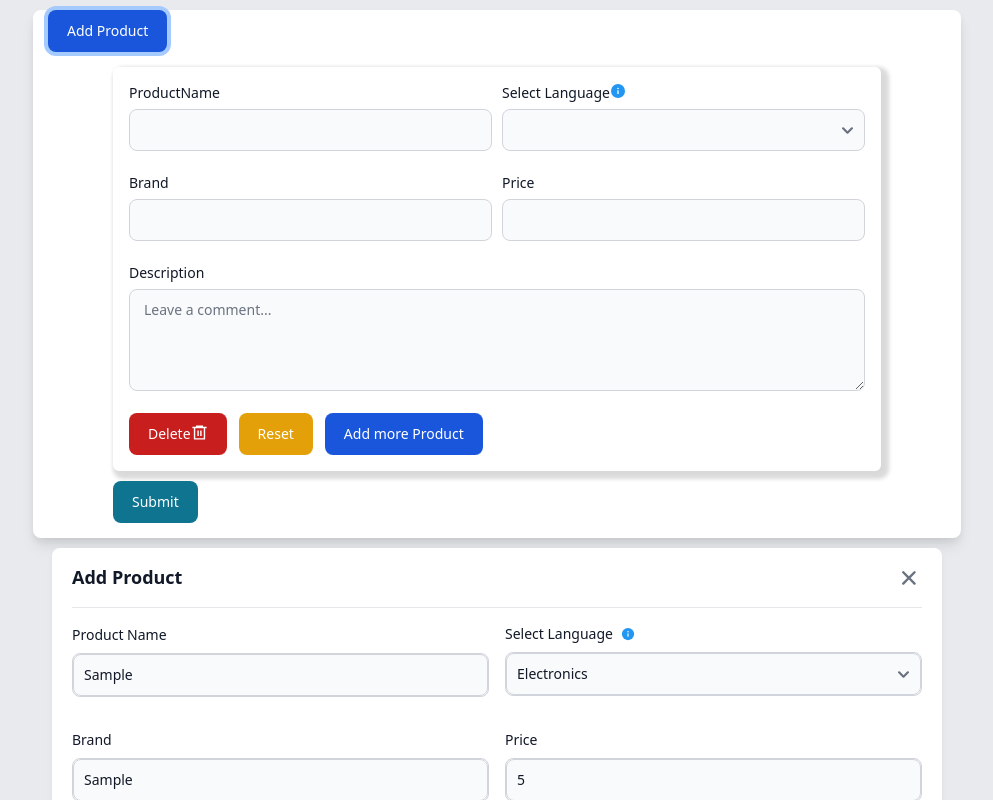
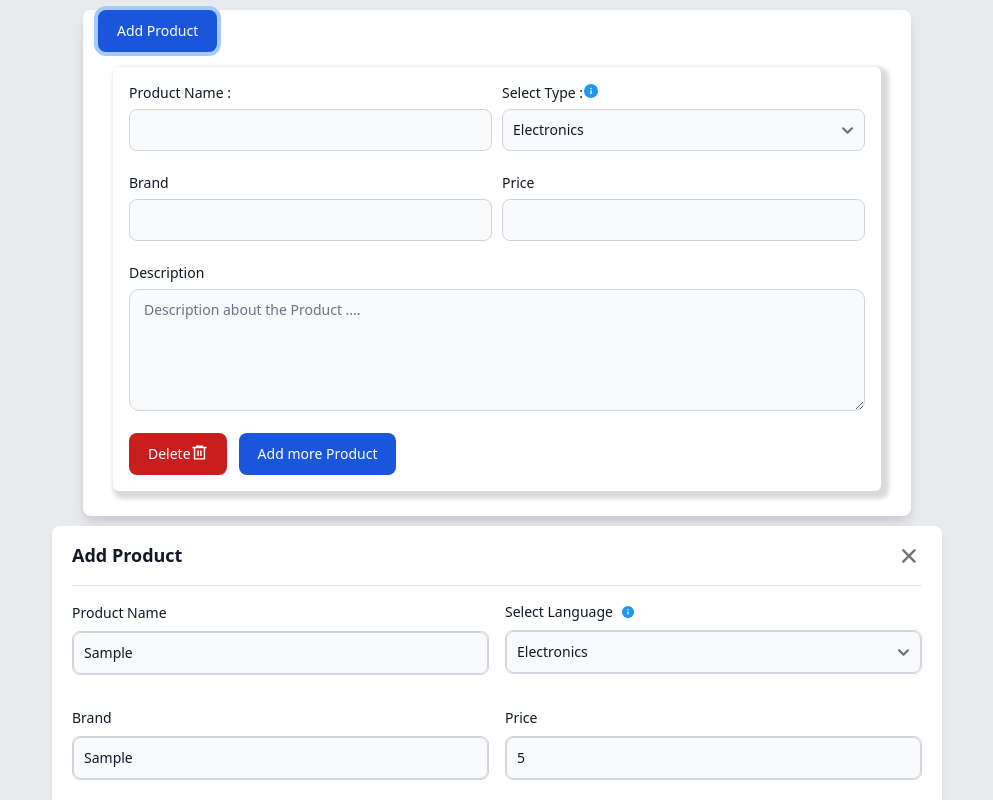
Before and after one commit to Kirttinath/flowbite_Dropdown, a Next.js app: page / in a window 1280 px wide. Both pictures are taken after typing "Sample", "Sample", "5", "5", "5", "5" into the empty fields and a click on the button "Add Product". Shown: the top 800 px of the page, without its empty margins (143-1136 px from the left). Built offline with nearby package versions, Linux system fonts and the light colour scheme.

Commit message:
Add product page

```diff
--- a/pages/Component/AddProductPage.tsx
+++ b/pages/Component/AddProductPage.tsx
@@ -7,10 +7,10 @@ import { FcInfo } from "react-icons/fc";
 import { RiDeleteBin6Line } from "react-icons/ri";
 import Image from "next/image";
 
-type ProductValue = {
+type Product_Type = {
   Product: {
-    ProductName: string;
-    Select_lang: string;
+    Product_Name: string;
+    Select_Type: string;
     Brand: string;
     Price: number;
     Description: string;
@@ -25,15 +25,15 @@ const AddProductPage = () => {
     formState: { errors },
     resetField,
     reset,
-  } = useForm<ProductValue>();
+  } = useForm<Product_Type>();
   const { fields, append, remove } = useFieldArray({
     name: "Product",
     control,
   });
-  const onSubmit = (data: ProductValue) => console.log(data);
+  const onSubmit = (data: Product_Type) => console.log(data);
   // const reset1 = (index:number)=>{
-  //   resetField(Product.${index}.ProductName);
-  //   resetField(Product.${index}.Select_lang);
+  //   resetField(Product.${index}.Product_Name);
+  //   resetField(Product.${index}.Select_Type);
   //   resetField(Product.${index}.Brand);
   //   resetField(Product.${index}.Price);
   //   resetField(Product.${index}.Description);
@@ -46,8 +46,8 @@ const AddProductPage = () => {
           color="blue"
           onClick={() =>
             append({
-              ProductName: "",
-              Select_lang: "",
+              Product_Name: "",
+              Select_Type: "",
               Brand: "",
               Price: 0,
               Description: "",
@@ -63,13 +63,13 @@ const AddProductPage = () => {
             <div className={Style.formInput}>
               <div className={Style.formInputdiv}>
                 <div className={Style.inputtext}>
-                  <Label htmlFor="ProductName" value="ProductName" />
+                  <Label htmlFor="Product_Name" value="Product Name :" />
                 </div>
                 <TextInput
-                  id="ProductName"
-                  className={Style.input1}
+                  id="Product_Name"
+                  className={Style.input}
                   type="text"
-                  // {...register(Product.${index}.ProductName)}
+                  // {...register(Product.${index}.Product_Name)}
                   helperText={
                     <>
                       <span
@@ -86,13 +86,13 @@ const AddProductPage = () => {
               </div>
               <div className={Style.formInputdiv}>
                 <div className={Style.inputtext}>
-                  <Label htmlFor="SelectLanguage" value="Select Language" />
+                  <Label htmlFor="SelectLanguage" value="Select Type :" />
                   <FcInfo className={Style.imga} />
                 </div>
                 <Select
-                  className={Style.input1}
+                  className={Style.input}
                   id="SelectLanguage"
-                  // {...register(Product.${index}.Select_lang)}
+                  // {...register(Product.${index}.Select_Type)}
                   helperText={
                     <>
                       <span
@@ -106,11 +106,11 @@ const AddProductPage = () => {
                     </>
                   }
                 >
-                  <option></option>
-                  <option>English</option>
-                  <option>Hindi</option>
-                  <option>Odia</option>
-                  <option>Telugu</option>
+                  <option>Electronics</option>
+                  <option>Android</option>
+                  <option>iOS</option>
+                  <option>Laptop</option>
+                  <option>Others</option>
                 </Select>
               </div>
             </div>
@@ -121,7 +121,7 @@ const AddProductPage = () => {
                 </div>
                 <TextInput
                   id="Brand"
-                  className={Style.input1}
+                  className={Style.input}
                   type="text"
                   // {...register(Product.${index}.Brand)}
                   helperText={
@@ -145,7 +145,7 @@ const AddProductPage = () => {
                 <TextInput
                   id="Price"
                   type="number"
-                  className={Style.input1}
+                  className={Style.input}
                   // {...register(Product.${index}.Price)}
                   helperText={
                     <>
@@ -168,10 +168,10 @@ const AddProductPage = () => {
               </div>
               <Textarea
                 id="comment"
-                placeholder="Leave a comment..."
-                rows={4}
+                placeholder="Description about the Product ...."
+                rows={5}
                 // {...register(Product.${index}.Description)}
-                className={Style.desinp}
+                className={Style.description_input}
                 helperText={
                   <>
                     <span
@@ -191,16 +191,16 @@ const AddProductPage = () => {
                 Delete
                 <RiDeleteBin6Line className={Style.delete} />
               </Button>
-              <Button color="warning">
-                {/* onClick={() => reset1(index)} */}
+              {/* <Button color="warning">
+                onClick={() => reset1(index)}
                 Reset
-              </Button>
+              </Button> */}
               <Button
                 color="blue"
                 onClick={() =>
                   append({
-                    ProductName: "",
-                    Select_lang: "",
+                    Product_Name: "",
+                    Select_Type: "",
                     Brand: "",
                     Price: 0,
                     Description: "",
@@ -212,7 +212,7 @@ const AddProductPage = () => {
             </div>
           </div>
         ))}
-        <Button type="submit">Submit</Button>
+        {/* <Button type="submit">Submit</Button> */}
       </form>
     </div>
   );
--- a/styles/AddProductPage.module.css
+++ b/styles/AddProductPage.module.css
@@ -1,6 +1,6 @@
 .main {
   display: flex;
-  width: 928px;
+  width: 828px;
   padding: var(--0, 0px) var(--5, 15px) var(--5, 15px) var(--5, 15px);
   flex-direction: column;
   justify-content: center;
@@ -65,27 +65,24 @@
   font-weight: 500;
   line-height: 150%; /* 21px */
 }
-.input1 {
+.input {
   display: flex;
   align-items: center;
-
   align-self: stretch;
   color: var(--gray-900, #111928);
-  border-radius: var(--rounded-lg, 8px);
-
-  /* leading-tight/text-sm/font-normal */
+  border-radius: var(--rounded-lg, 10px);
   font-size: 12px;
   font-style: normal;
   font-weight: 400;
   line-height: 125%; /* 17.5px */
 }
-.desinp {
+.description_input {
   display: flex;
   padding: var(--3, 10px) var(--4, 14px);
   align-items: flex-start;
   gap: var(--25, 8px);
   align-self: stretch;
-  border-radius: var(--rounded-lg, 8px);
+  border-radius: var(--rounded-lg, 10px);
   border: 1px solid var(--gray-300, #d1d5db);
   background: var(--gray-50, #f9fafb);
 }
```
